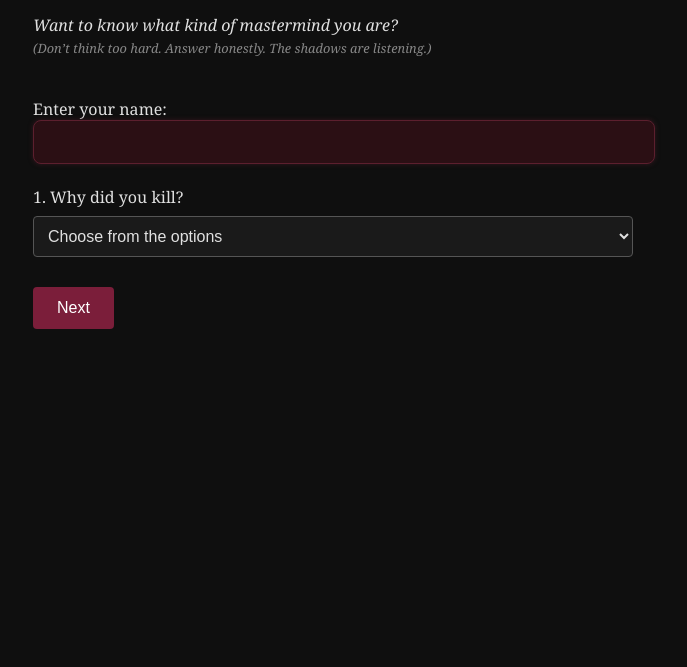
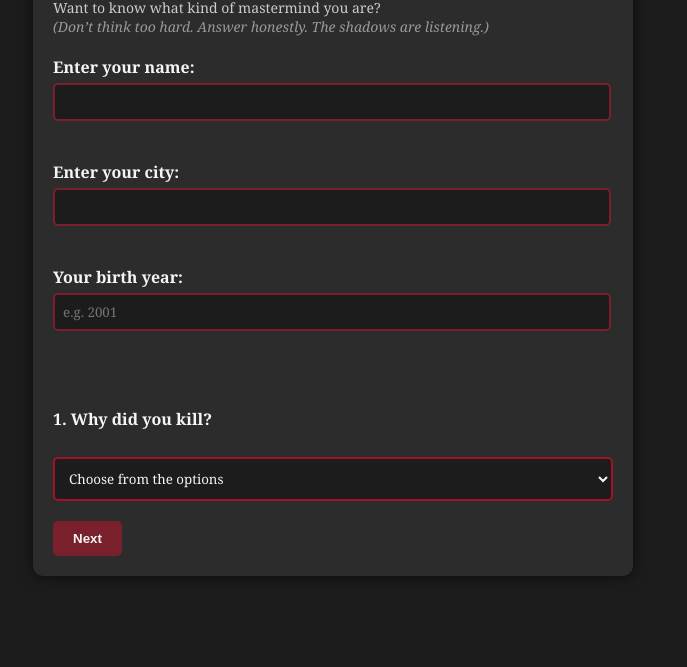
Before and after one commit to KhyatiConsul/murder-quiz, a plain HTML site: page templates/index.html in a window 1280 px wide. Shown: the part 133-800 px from the top of the page, without its empty margins (307-994 px from the left). Drawn offline with Linux system fonts and the light colour scheme; files that its build step writes are made by us from their sources; a script that the page names is missing.

Commit message:
upgraded logic

```diff
--- /dev/null
+++ b/static/style.css
@@ -0,0 +1,98 @@
+/* Base styles */
+/* Base styles */
+body {
+  font-family: 'Georgia', serif;
+  background-color: #1c1c1c;
+  color: #f5f5f5;
+  margin: 0;
+  padding: 0;
+}
+
+.container {
+  max-width: 600px;
+  margin: 40px auto;
+  padding: 20px;
+  background-color: #2c2c2c;
+  border-radius: 10px;
+  box-shadow: 0 0 15px rgba(0, 0, 0, 0.6);
+  box-sizing: border-box;
+}
+
+h1 {
+  font-size: 28px;
+  margin-bottom: 10px;
+  color: #a11226;
+}
+
+.intro {
+  font-size: 14px;
+  margin-bottom: 20px;
+  color: #ccc;
+}
+
+.whisper {
+  font-style: italic;
+  color: #999;
+}
+
+label {
+  font-weight: bold;
+  display: block;
+  margin-top: 15px;
+}
+
+select {
+  width: 100%;
+  box-sizing: border-box;
+  padding: 10px;
+  margin-top: 5px;
+  margin-bottom: 20px;
+  border: 2px solid #a11226;
+  border-radius: 5px;
+  background-color: #1c1c1c;
+  color: #f5f5f5;
+  font-family: inherit;
+}
+
+button {
+  padding: 10px 20px;
+  background-color: #7a1f2c;
+  color: #f5f5f5;
+  border: none;
+  border-radius: 5px;
+  cursor: pointer;
+  font-weight: bold;
+}
+
+button:hover {
+  background-color: #a11226;
+}
+
+.result {
+  margin-top: 30px;
+  padding: 20px;
+  background-color: #3a3a3a;
+  border-left: 5px solid #7a1f2c;
+  border-radius: 5px;
+}
+
+.hidden {
+  display: none;
+}
+
+.name-row {
+  margin-bottom: 20px;
+}
+
+.name-row input[type="text"],
+.name-row input[type="number"] {
+  background-color: #1c1c1c;
+  color: #f5f5f5;
+  border: 2px solid #7a1f2c;
+  padding: 8px;
+  border-radius: 5px;
+  width: 96%;
+  margin-top: 5px;
+  margin-bottom: 20px;
+  font-family: inherit;
+}
--- a/style.css
+++ /dev/null
@@ -1,86 +0,0 @@
-body {
-  background-color: #0f0f0f;
-  color: #e0e0e0;
-  font-family: 'Georgia', serif;
-  padding: 30px;
-}
-
-.container {
-  max-width: 600px;
-  margin: auto;
-}
-
-h1 {
-  font-size: 2.5em;
-  color: #8B1E3F;
-}
-
-.intro {
-  font-style: italic;
-  margin-bottom: 40px;
-}
-
-.whisper {
-  font-size: 0.8em;
-  color: #888;
-}
-
-.question {
-  margin-bottom: 30px;
-}
-
-button {
-  background-color: #7B1E3A;
-  color: #fff;
-  border: none;
-  padding: 12px 24px;
-  font-size: 1em;
-  cursor: pointer;
-  border-radius: 4px;
-}
-
-.result {
-  margin-top: 40px;
-  padding: 20px;
-  border: 1px solid #444;
-  background-color: #1a1a1a;
-  font-size: 1.2em;
-}
-
-.hidden {
-  display: none;
-}
-
-select {
-  width: 100%;
-  padding: 10px;
-  margin-top: 8px;
-  font-size: 1em;
-  background-color: #1a1a1a;
-  color: #e0e0e0;
-  border: 1px solid #555;
-  border-radius: 4px;
-}
-
-input[type="text"] {
-  background-color: #2b0f14; /* deep wine background */
-  color: #f5e5e7;             /* soft pink-white text */
-  border: 1px solid #5c1f2e;  /* subtle border */
-  padding: 10px;
-  border-radius: 8px;
-  font-family: inherit;
-  font-size: 1rem;
-  width: 100%;
-  box-shadow: 0 0 5px rgba(92, 31, 46, 0.5);
-  transition: all 0.2s ease;
-}
-
-input[type="text"]:focus {
-  outline: none;
-  border-color: #aa4d6a; /* wine-pink highlight */
-  box-shadow: 0 0 8px rgba(170, 77, 106, 0.6);
-}
-
-input[type="text"]::placeholder {
-  color: #bfa3aa;
-}
--- a/index.html
+++ b/templates/index.html
@@ -16,6 +16,17 @@
         <label for="name">Enter your name:</label>
         <input type="text" id="name" name="name" required>
       </div>
+
+      <div class="name-row">
+        <label for="city">Enter your city:</label>
+        <input type="text" id="city" name="city" required>
+      </div>
+
+      <div class="name-row">
+        <label for="birthyear">Your birth year:</label>
+        <input type="number" id="birthyear" name="birthyear" placeholder="e.g. 2001" min="1900" max="2025" required>
+      </div>
+
       <br>
       <div class="section" id="section-1">
         <div class="question">
```
Also changed, not shown: 1 other file.
